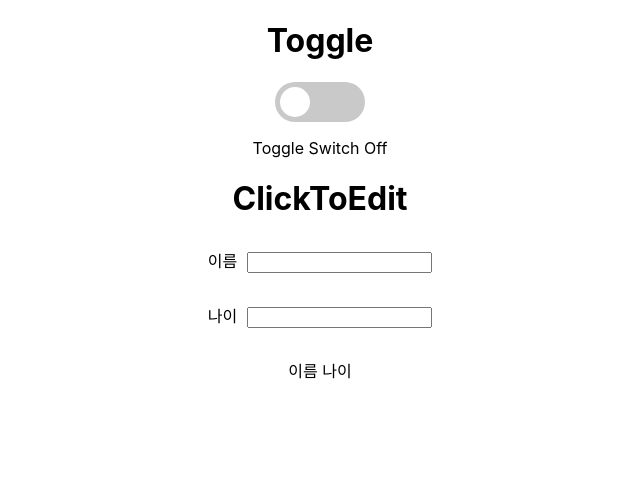
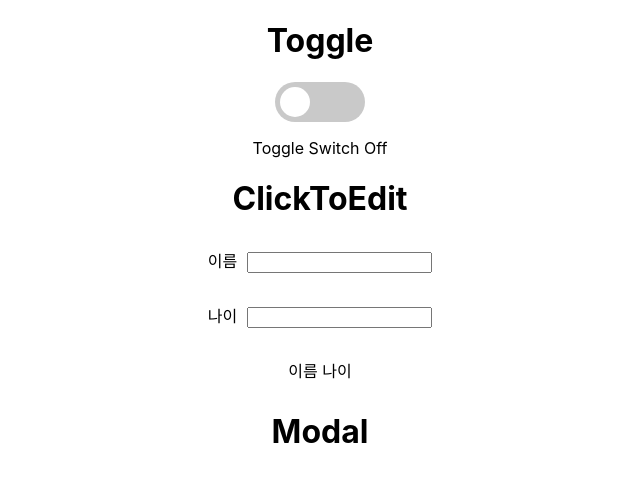
Before and after one commit to cubodado/Components, a React (Create React App) app in the folder custom-component/: page / in a window 1280 px wide. Shown: the top 482 px of the page, without its empty margins (320-960 px from the left). Built offline with nearby package versions, Linux system fonts and the light colour scheme.

Commit message:
feat: create Modal component

```diff
--- a/custom-component/src/App.js
+++ b/custom-component/src/App.js
@@ -1,12 +1,14 @@
 import './App.css';
 import Toggle from './component/Toggle';
 import ClickToEdit from './component/ClickToEdit';
+import Modal from './component/Modal';
 
 function App() {
   return (
     <div className="App">
       <Toggle />
       <ClickToEdit />
+      <Modal />
     </div>
   );
 }
--- /dev/null
+++ b/custom-component/src/component/Modal.js
@@ -0,0 +1,11 @@
+import './Modal.css';
+
+function Modal() {
+  return (
+    <div className="Modal">
+      <h1>Modal</h1>
+    </div>
+  );
+};
+
+export default Modal;
```
Also changed, not shown: custom-component/src/component/Modal.css (added).
